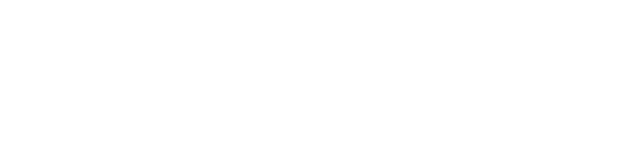
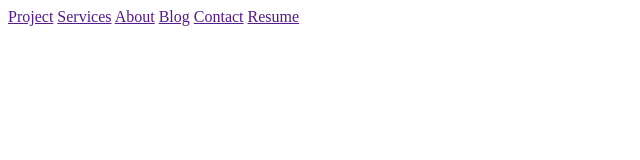
Before and after one commit to KimathiMacey/portfoflio, a plain HTML site: page index.html in a window 1280 px wide. Shown: the whole page, without its empty margins (0-640 px from the left). Drawn offline with Linux system fonts and the light colour scheme.

Commit message:
Add files via upload

```diff
--- a/index.html
+++ b/index.html
@@ -15,6 +15,21 @@
     <title>Macey Kimathi</title>
 </head>
 <body>
+    <!--Navigation bar-->
+    <nav>
+        <a href="">Project</a>
+        <a href="">Services</a>
+        <a href="">About</a>
+        <a href="">Blog</a>
+        <a href="">Contact</a>
+        <a href=""">Resume</a>
+    </nav>
+    <!--Hero Section-->
+    <header></header>
+     <!-- Main Section-->
+     <main></main>
+     <!--Footer Section-->
+     <footer></footer>
 
 </body>
 </html>
```
